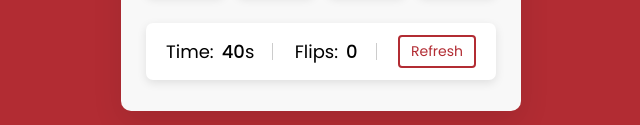
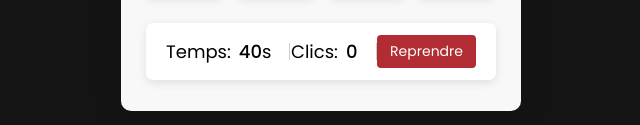
Before and after one commit to ZanCoulibaly/quiz-images, a plain HTML site: page index.html in a window 1280 px wide. Shown: the part 504-629 px from the top of the page, without its empty margins (319-959 px from the left). Drawn offline with Linux system fonts and the light colour scheme.

Commit message:
mise ajour

```diff
--- a/index.html
+++ b/index.html
@@ -10,7 +10,7 @@
 
 <body>
     <div class="wrapper">
-        <p class="score">Score: <span><b>0</b></span></p>
+        <p class="score">Score: <span> <b> 0</b></span></p>
         <ul class="cards">
             <li class="card">
                 <div class="view front-view">
@@ -109,9 +109,9 @@
                 </div>
             </li>
             <div class="details">
-                <p class="time">Time: <span><b>20</b>s</span></p>
-                <p class="flips">Flips: <span><b>0</b></span></p>
-                <button>Refresh</button>
+                <p class="time">Temps: <span><b>20</b>s</span></p>
+                <p class="flips">Clics: <span><b>0</b></span></p>
+                <button>Reprendre</button>
             </div>
         </ul>
     </div>
--- a/style.css
+++ b/style.css
@@ -17,7 +17,7 @@ body {
     align-items: center;
     justify-content: center;
     min-height: 100vh;
-    background: #b22c33;
+    background: #141414;
 }
 
 ::selection {
@@ -147,10 +147,10 @@ p {
 .details button {
     cursor: pointer;
     font-size: 14px;
-    color: #b22c33;
+    color: #fff;
     border-radius: 4px;
     padding: 4px 11px;
-    background: #fff;
+    background: #b22c33;
     border: 2px solid #b22c33;
     transition: 0.3s ease;
 }
```
